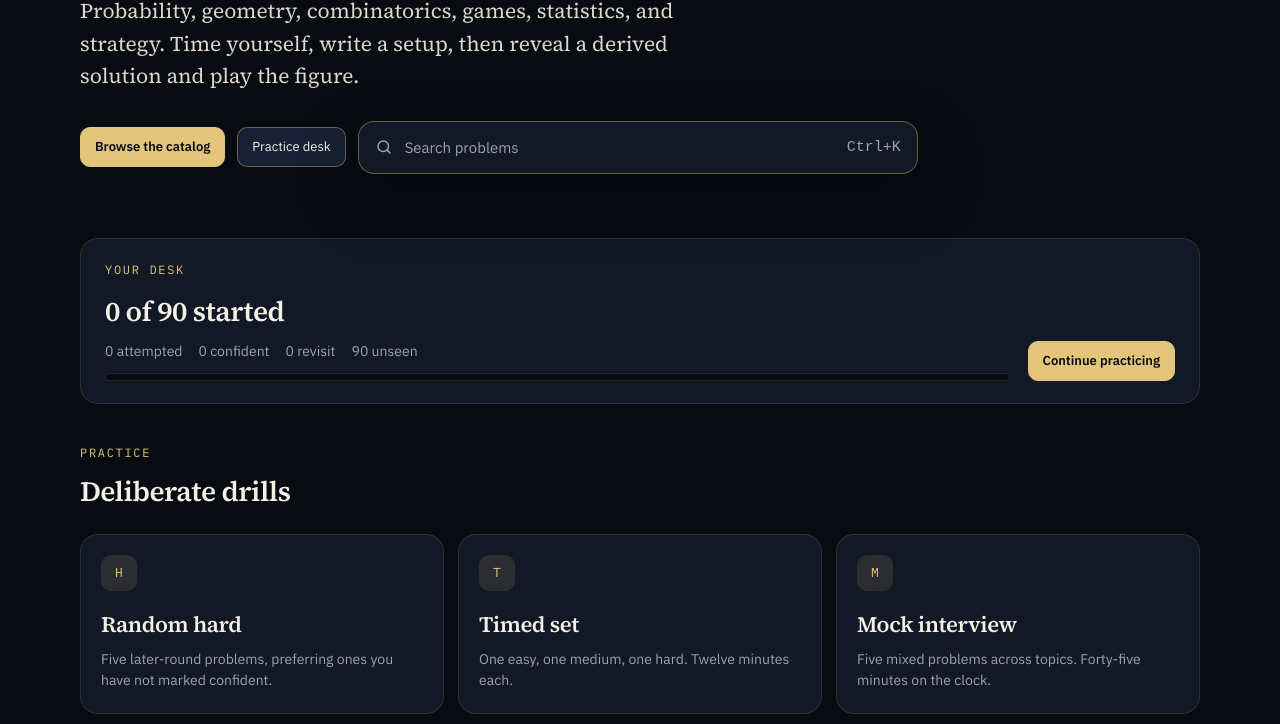
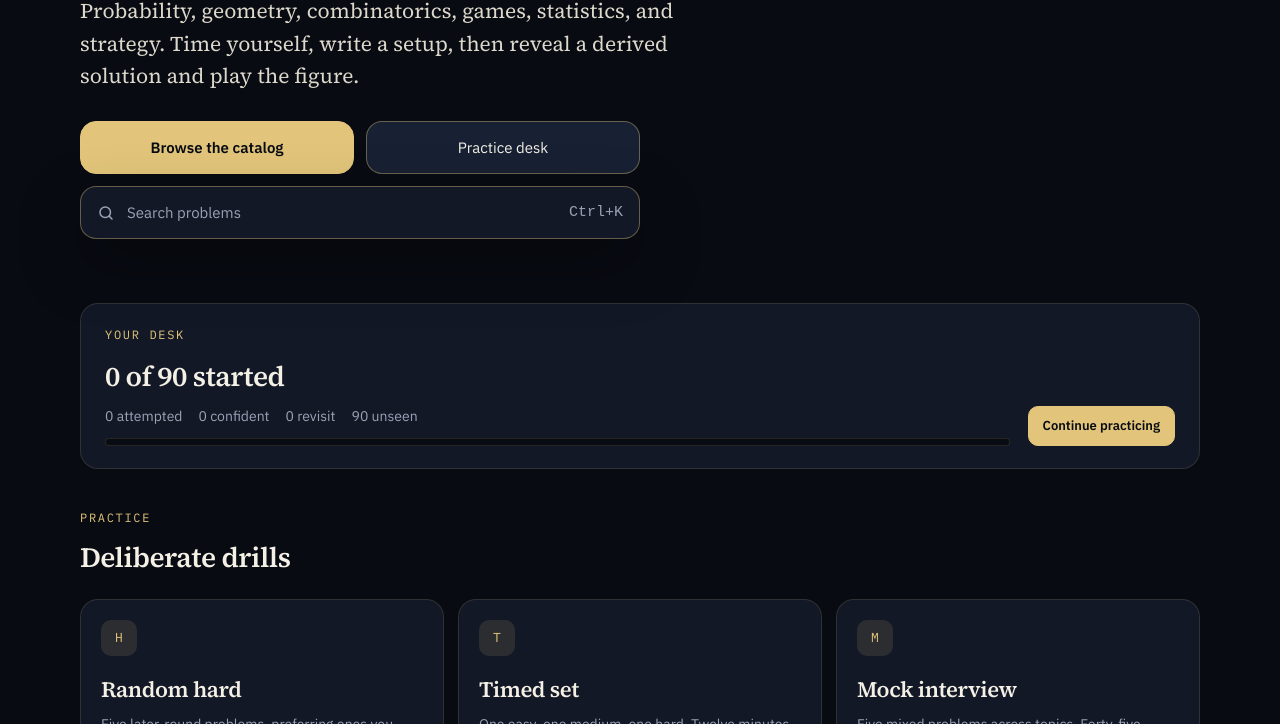
Before and after one commit to ctt062/quant-question-bank, a website: page index.html in a window 1280 px wide. Shown: the part 477-1201 px from the top of the page. Drawn offline with nearby package versions, Linux system fonts and the light colour scheme.

Commit message:
Drop the Home nav item and size the hero actions to the search box.
The logo already returns to home, and the catalog and practice buttons looked like small pills next to search.

```diff
--- a/css/app.css
+++ b/css/app.css
@@ -193,16 +193,35 @@ a:hover { text-decoration: underline; }
 }
 .hero-actions {
   display: flex;
-  flex-wrap: wrap;
+  flex-direction: column;
   gap: 12px;
-  align-items: center;
+  width: min(560px, 100%);
   margin-bottom: 28px;
 }
+.hero-launch {
+  display: flex;
+  gap: 12px;
+  align-items: stretch;
+}
+.hero-launch .btn {
+  flex: 1;
+  display: inline-flex;
+  align-items: center;
+  justify-content: center;
+  min-height: 52px;
+  padding: 14px 16px;
+  border-radius: 16px;
+  font-size: 15px;
+  text-align: center;
+  text-decoration: none;
+}
+.hero-launch .btn:hover { text-decoration: none; }
 .search-hero {
   display: flex;
   align-items: center;
   gap: 12px;
-  width: min(560px, 100%);
+  width: 100%;
+  min-height: 52px;
   padding: 14px 16px;
   border-radius: 16px;
   border: 1px solid var(--line-strong);
--- a/index.html
+++ b/index.html
@@ -21,7 +21,7 @@
 <body data-view="home">
   <a class="skip" href="#stage">Skip to content</a>
   <header class="topbar">
-    <a class="brand" href="#home">
+    <a class="brand" href="#home" aria-label="Home">
       <span class="brand-mark">Q</span>
       <span class="brand-text">
         <strong>Question Bank</strong>
@@ -29,7 +29,6 @@
       </span>
     </a>
     <nav class="topnav" id="primary-nav" aria-label="Primary">
-      <a href="#home" data-nav="home">Home</a>
       <a href="#catalog" data-nav="catalog">Catalog</a>
       <a href="#topics" data-nav="topics">Topics</a>
       <a href="#practice" data-nav="practice">Practice</a>
--- a/js/app.js
+++ b/js/app.js
@@ -262,8 +262,10 @@
           <h1>Later-round problems, with the mechanism in view.</h1>
           <p class="lede">Probability, geometry, combinatorics, games, statistics, and strategy. Time yourself, write a setup, then reveal a derived solution and play the figure.</p>
           <div class="hero-actions">
-            <a class="btn primary" href="#catalog">Browse the catalog</a>
-            <a class="btn" href="#practice">Practice desk</a>
+            <div class="hero-launch">
+              <a class="btn primary" href="#catalog">Browse the catalog</a>
+              <a class="btn" href="#practice">Practice desk</a>
+            </div>
             <button class="search-hero" type="button" data-open-search aria-expanded="false" aria-haspopup="dialog" aria-controls="cmdk">
               <svg width="18" height="18" viewBox="0 0 24 24" fill="none" aria-hidden="true">
                 <circle cx="11" cy="11" r="7" stroke="currentColor" stroke-width="2"/>
```
Also changed, not shown: tests/desk.spec.js (+20 -0 lines).
